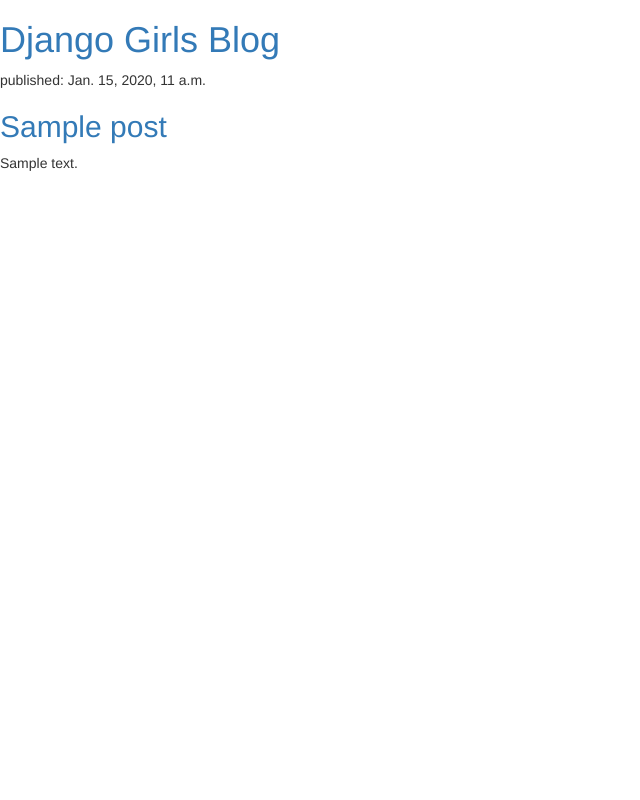
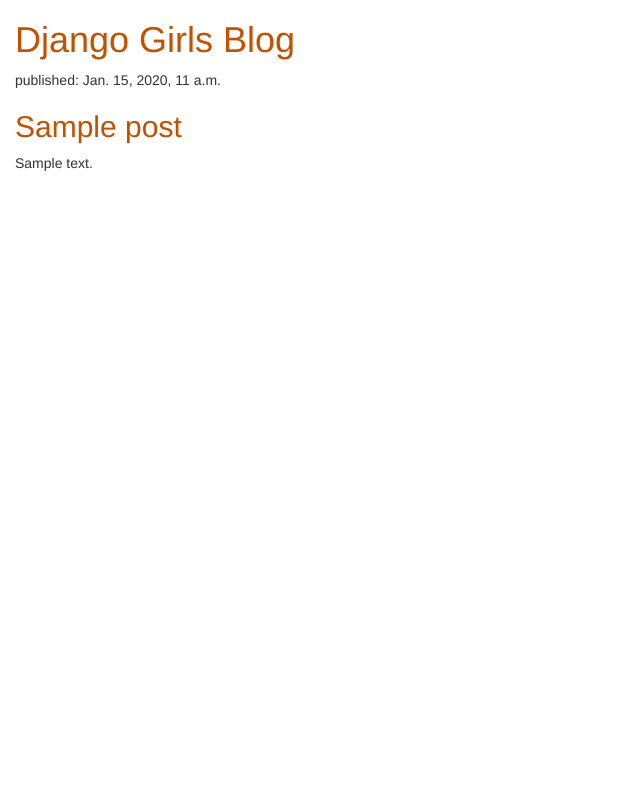
Before and after one commit to aanshigandhi/First_app, a Django app: template blog/templates/blog/post_list.html in a window 1280 px wide. Shown: the whole page, without its empty margins (0-640 px from the left). Run offline with Django 3.2, Linux system fonts and the light colour scheme; the template is opened without the code that fills it: values that come from a table or form of the project are taken from there, others are empty; tables that the repository leaves empty hold one stand-in row (values such as "Sample post"); some libraries are stand-ins or nearby versions.

Commit message:
css styling

```diff
--- a/blog/static/css/blog.css
+++ b/blog/static/css/blog.css
@@ -1,3 +1,6 @@
 h1 a, h2 a {
     color: #C25100;
 }
+body {
+    padding-left: 15px;
+}
--- a/blog/templates/blog/post_list.html
+++ b/blog/templates/blog/post_list.html
@@ -1,20 +1,22 @@
+{% load static %}
 <html>
     <head>
         <title>Django Girls blog</title>
         <link rel="stylesheet" href="//maxcdn.bootstrapcdn.com/bootstrap/3.2.0/css/bootstrap.min.css">
         <link rel="stylesheet" href="//maxcdn.bootstrapcdn.com/bootstrap/3.2.0/css/bootstrap-theme.min.css">
+        <link rel="stylesheet" href="{% static 'css/blog.css' %}">
     </head>
     <body>
         <div>
             <h1><a href="/">Django Girls Blog</a></h1>
         </div>
 
-        <div>
-        {%for post in posts%}
-          <p>published: {{ post.published_date }}</p>
-          <h2><a href="">{{ post.title }}</a></h2>
-          <p>{{ post.text|linebreaksbr }}</p>
+        {% for post in posts %}
+            <div>
+                <p>published: {{ post.published_date }}</p>
+                <h2><a href="">{{ post.title }}</a></h2>
+                <p>{{ post.text|linebreaksbr }}</p>
+            </div>
         {% endfor %}
-        </div>
     </body>
 </html>
```
